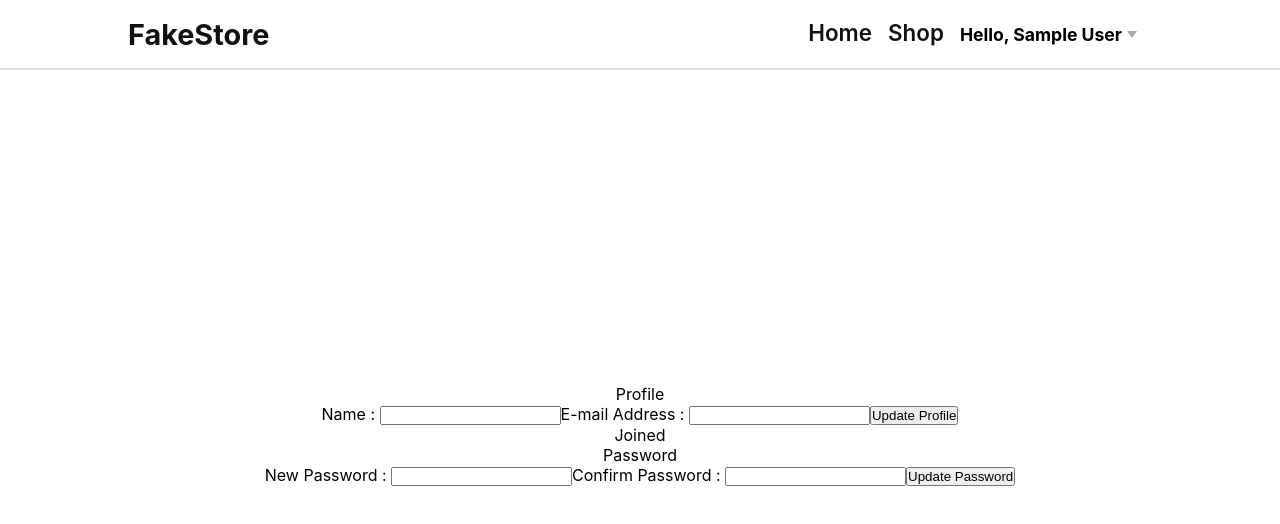
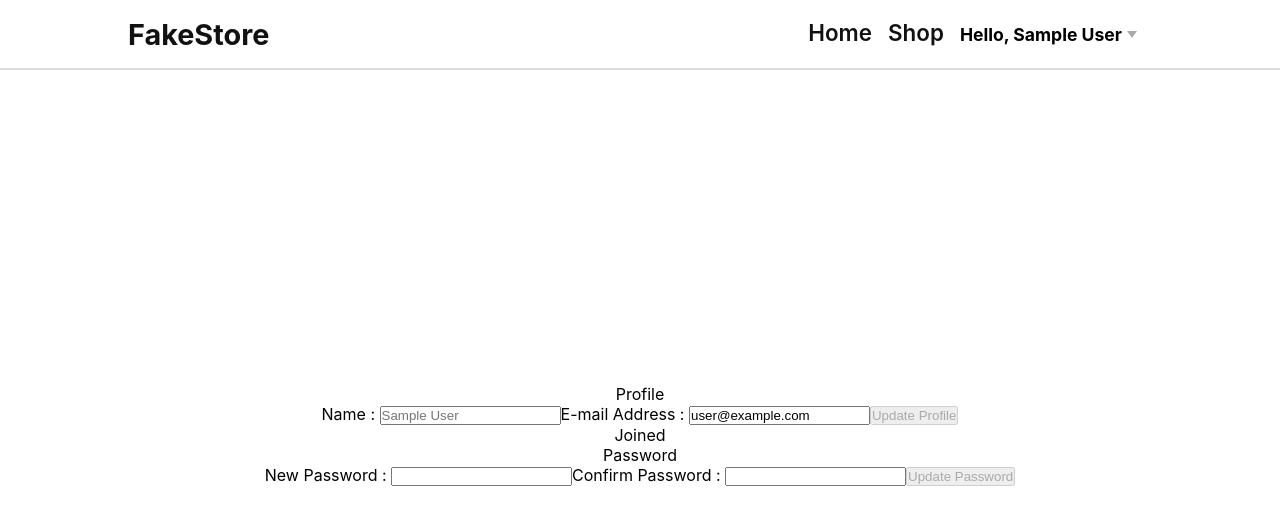
Before and after one commit to andytseng1993/react-fakeshop, a React (Create React App) app: page /profile in a window 1280 px wide. Shown: the top 524 px of the page. Built offline with nearby package versions, Linux system fonts and the light colour scheme; no server answers; sample sign-in values are in the browser's storage.

Commit message:
profile update

```diff
--- a/src/component/layout/Navigation.js
+++ b/src/component/layout/Navigation.js
@@ -18,7 +18,6 @@ function Navigation() {
             dispatch(setUserName(currentUser.displayName))
             :
             dispatch(setUserName(''))
-        console.log('1111');
     },[currentUser?.displayName])
 
 
--- a/src/component/layout/ProtectedRoute.js
+++ b/src/component/layout/ProtectedRoute.js
@@ -3,7 +3,6 @@ import{ auth } from '../../firebase'
 
 const ProtectedRoute= ({children})=>{
     const location = useLocation()
-    console.log(auth);
     return(
         auth.currentUser!==null ?
             children? children:<Outlet/>
--- a/src/component/logIn/Profile.js
+++ b/src/component/logIn/Profile.js
@@ -1,15 +1,43 @@
+import { useEffect, useState } from 'react'
+import { useDispatch } from 'react-redux'
+import { useUserAuth } from '../../context/UserAuthContext'
+import { setUserName } from '../../redux/actions'
 import classes from './Profile.module.css'
 
+
 const Profile=()=>{
+    const [profileBtn,setProfileBtn] = useState(true)
+    const [passwordBtn,setPasswordBtn] = useState(true)
+    const dispatch=useDispatch()
+    const [Name,setName] = useState('')
+    const {currentUser,updatfile}=useUserAuth()
+    const {displayName,email} = currentUser
+
+    console.log(currentUser);
+    useEffect(()=>{
+        setName(displayName)
+    },[])
+    const nameHandler=(event)=>{
+        setName(event.target.value)
+        setProfileBtn(false)
+    }
+    const profileBtnHandler=(event)=>{
+        event.preventDefault()
+        updatfile({displayName:Name})
+        dispatch(setUserName(Name))
+    }
     return (
         <section className={classes.profile}>
             <div className={classes.profileArea}> Profile
                 <form>
                     <label>Name : </label>
-                    <input></input>
+                    <input  type='text' value={Name}
+                            onChange={nameHandler}
+                            placeholder={displayName}
+                    ></input>
                     <label>E-mail Address : </label>
-                    <input></input>
-                    <button>Update Profile</button>
+                    <input defaultValue={email} readOnly></input>
+                    <button disabled={profileBtn} onClick={profileBtnHandler}>Update Profile</button>
                 </form>
                 <div>Joined</div>
             </div>
@@ -19,7 +47,7 @@ const Profile=()=>{
                     <input></input>
                     <label>Confirm Password : </label>
                     <input></input>
-                    <button>Update Password</button>
+                    <button disabled={passwordBtn}>Update Password</button>
                 </form>
             </div>
         </section>
--- a/src/component/logIn/Register.js
+++ b/src/component/logIn/Register.js
@@ -37,7 +37,7 @@ const Register=()=>{
             setError('')
             setLoading(true)
             await signup(emailRef.current.value,passwordRef.current.value)
-            await updatfile(NameRef.current.value)
+            await updatfile({displayName:NameRef.current.value})
             .then(()=>{
                 dispatch(setRegisterBox(false))
             })
--- a/src/context/UserAuthContext.js
+++ b/src/context/UserAuthContext.js
@@ -24,10 +24,8 @@ export const UserAuthContextProvider=({children})=>{
     function logout (){
         return signOut(auth)
     }
-    function updatfile(name){
-        return updateProfile(auth.currentUser, {
-            displayName: name
-          })
+    function updatfile(objectProfle){
+        return updateProfile(auth.currentUser, objectProfle)
     }
     useEffect(()=>{
         const unsubscirbe = onAuthStateChanged(auth,(currentUser)=>{
```
